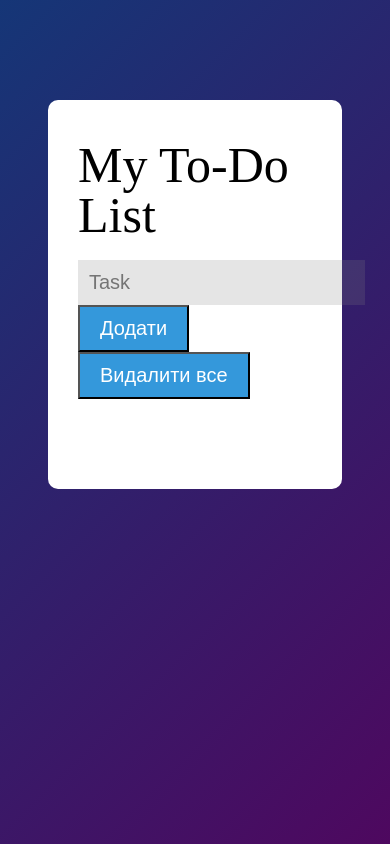
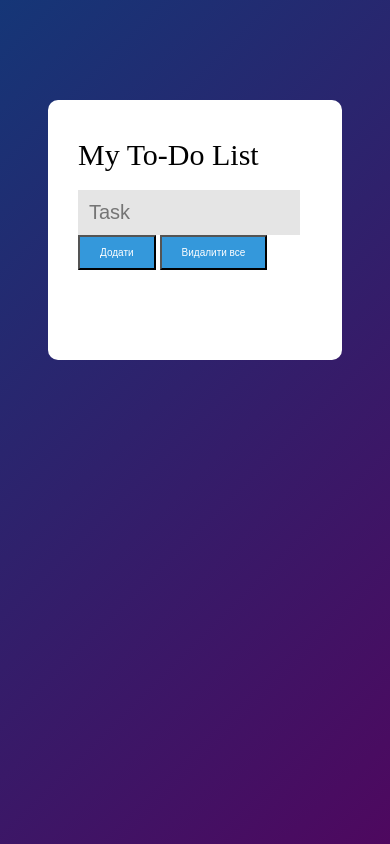
Before and after one commit to yaroslav1009/ToDoList, a plain HTML site: page index.html in a window 390 px wide. Drawn offline with Linux system fonts and the light colour scheme.

Commit message:
first2.4

```diff
--- a/style.css
+++ b/style.css
@@ -145,4 +145,16 @@ button {
     .todolist_ul_li {
         width: auto;
     }
+    h1{
+        font-size: 30px;
+    }
+    input{
+        width: 200px;
+    }
+    button{
+        font-size: 10px;
+    }
+    .todolist_ul_li{
+        font-size: 20px;
+    }
   }
```
